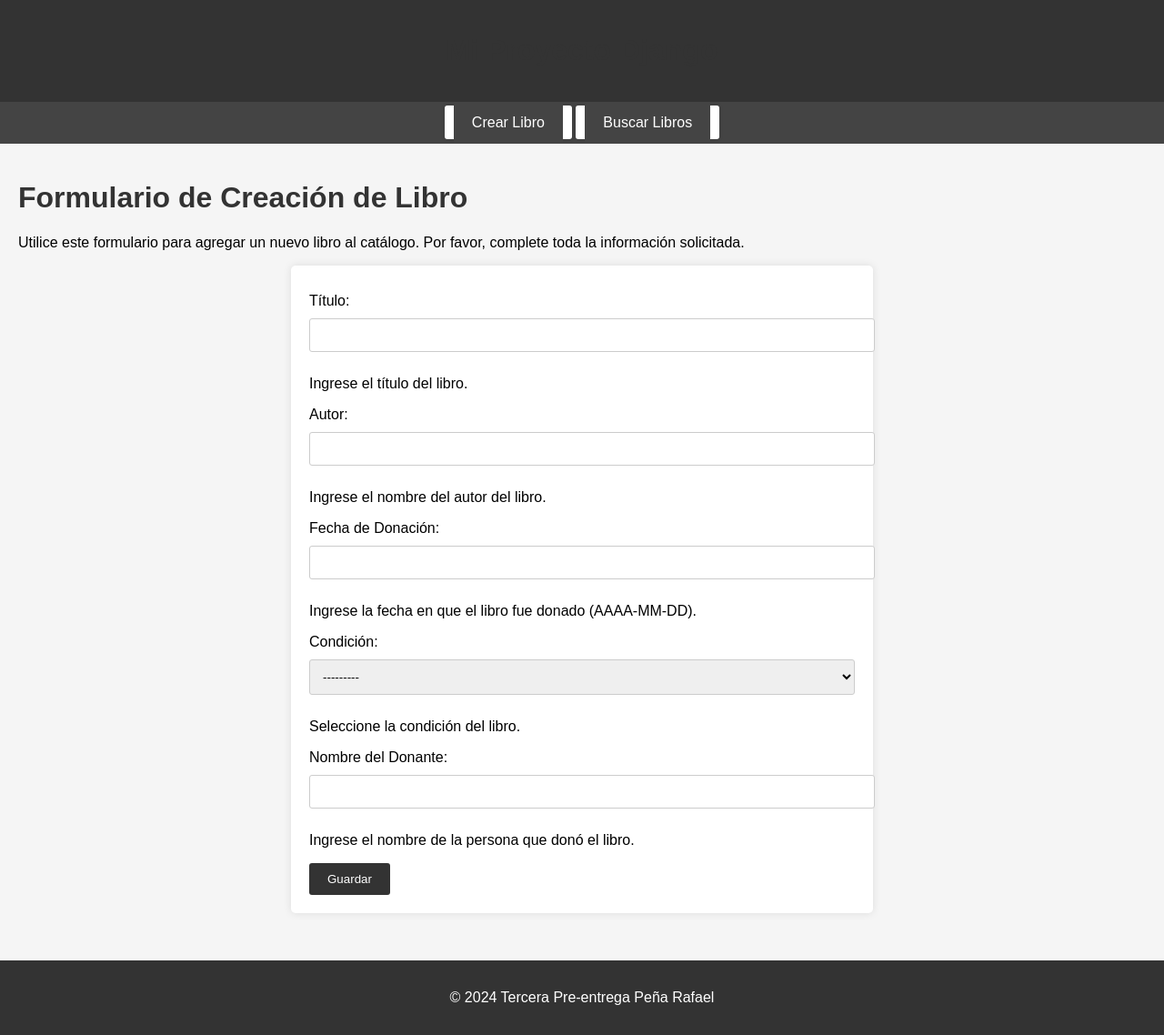
After one commit to rafaelpenablesa/Tercerapre-entrega-PenaRafael, a Django app: page /biblioteca/crear_libro/ in a window 1280 px wide. The commit adds this page. Shown: the whole page at 91% size. Run offline with Django 5.2, Linux system fonts and the light colour scheme.

Commit message:
cambios de diseño, amañir mensaje de exito

```diff
--- a/Tercera_preentrega_penaRafael/biblioteca/formularios.py
+++ b/Tercera_preentrega_penaRafael/biblioteca/formularios.py
@@ -9,7 +9,7 @@ class AutorForm(forms.ModelForm):
 class LibroForm(forms.ModelForm):
     class Meta:
         model = Libro
-        fields = '__all__'
+        fields = ['titulo', 'autor', 'fecha_donacion', 'condicion', 'nombre_donante']
 
 class EditorialForm(forms.ModelForm):
     class Meta:
--- a/Tercera_preentrega_penaRafael/biblioteca/models.py
+++ b/Tercera_preentrega_penaRafael/biblioteca/models.py
@@ -10,8 +10,15 @@ class Autor(models.Model):
 
 class Libro(models.Model):
     titulo = models.CharField(max_length=200)
-    autor = models.ForeignKey(Autor, on_delete=models.CASCADE)
-    fecha_publicacion = models.DateField()
+    autor = models.CharField(max_length=200)
+    fecha_donacion = models.DateField()
+    CONDICION_CHOICES = [
+        ('mala', 'Mala'),
+        ('buena', 'Buena'),
+        ('excelente', 'Excelente'),
+    ]
+    condicion = models.CharField(max_length=10, choices=CONDICION_CHOICES)
+    nombre_donante = models.CharField(max_length=200)
 
     def __str__(self):
         return self.titulo
--- a/Tercera_preentrega_penaRafael/biblioteca/plantillas/vistas/base.html
+++ b/Tercera_preentrega_penaRafael/biblioteca/plantillas/vistas/base.html
@@ -12,7 +12,7 @@
     </header>
     <nav>
         <ul>
-            <li><a href="{% url 'crear_autor' %}">Crear Autor</a></li>
+            <li><a href="{% url 'crear_libro' %}">Crear Libro</a></li>
             <li><a href="{% url 'buscar' %}">Buscar Libros</a></li>
         </ul>
     </nav>
--- a/Tercera_preentrega_penaRafael/biblioteca/plantillas/vistas/buscar.html
+++ b/Tercera_preentrega_penaRafael/biblioteca/plantillas/vistas/buscar.html
@@ -1,6 +1,6 @@
 {% extends 'vistas/base.html' %}
 
-{% block title %}Buscar{% endblock %}
+{% block title %}Buscar Libros{% endblock %}
 
 {% block content %}
 <h1>Buscar Libros</h1>
--- /dev/null
+++ b/Tercera_preentrega_penaRafael/biblioteca/plantillas/vistas/formulario_libro.html
@@ -0,0 +1,45 @@
+{% extends 'vistas/base.html' %}
+
+{% block title %}Formulario de Creación de Libro{% endblock %}
+
+{% block content %}
+<h1>Formulario de Creación de Libro</h1>
+{% if messages %}
+    <div>
+        {% for message in messages %}
+            <div class="alert alert-{{ message.tags }}">{{ message }}</div>
+        {% endfor %}
+    </div>
+{% endif %}
+<p>Utilice este formulario para agregar un nuevo libro al catálogo. Por favor, complete toda la información solicitada.</p>
+
+<form method="post">
+    {% csrf_token %}
+    <div>
+        <label for="id_titulo">Título:</label>
+        {{ form.titulo }}
+        <p>Ingrese el título del libro.</p>
+    </div>
+    <div>
+        <label for="id_autor">Autor:</label>
+        {{ form.autor }}
+        <p>Ingrese el nombre del autor del libro.</p>
+    </div>
+    <div>
+        <label for="id_fecha_donacion">Fecha de Donación:</label>
+        {{ form.fecha_donacion }}
+        <p>Ingrese la fecha en que el libro fue donado (AAAA-MM-DD).</p>
+    </div>
+    <div>
+        <label for="id_condicion">Condición:</label>
+        {{ form.condicion }}
+        <p>Seleccione la condición del libro.</p>
+    </div>
+    <div>
+        <label for="id_nombre_donante">Nombre del Donante:</label>
+        {{ form.nombre_donante }}
+        <p>Ingrese el nombre de la persona que donó el libro.</p>
+    </div>
+    <button type="submit">Guardar</button>
+</form>
+{% endblock %}
--- a/Tercera_preentrega_penaRafael/biblioteca/static/biblioteca/styles.css
+++ b/Tercera_preentrega_penaRafael/biblioteca/static/biblioteca/styles.css
@@ -3,6 +3,9 @@ body {
     background-color: #f5f5f5;
     margin: 0;
     padding: 0;
+    display: flex;
+    flex-direction: column;
+    min-height: 100vh;
 }
 
 header {
@@ -44,7 +47,9 @@ nav ul li a:hover {
 }
 
 main {
+    flex: 1;
     padding: 20px;
+    overflow: auto;
 }
 
 footer {
@@ -52,8 +57,7 @@ footer {
     color: #fff;
     text-align: center;
     padding: 1em 0;
-    position: fixed;
-    bottom: 0;
+    position: relative;
     width: 100%;
 }
 
@@ -64,6 +68,7 @@ form {
     box-shadow: 0 0 10px rgba(0, 0, 0, 0.1);
     max-width: 600px;
     margin: auto;
+    margin-bottom: 2em; /* Asegurar suficiente margen para el scroll */
 }
 
 form h1 {
@@ -112,3 +117,9 @@ ul li {
     border-radius: 3px;
     box-shadow: 0 0 5px rgba(0, 0, 0, 0.1);
 }
+
+/* Para permitir el scroll en el contenido principal */
+html, body {
+    overflow: auto;
+    height: 100%;
+}
--- a/Tercera_preentrega_penaRafael/biblioteca/urls.py
+++ b/Tercera_preentrega_penaRafael/biblioteca/urls.py
@@ -2,6 +2,6 @@ from django.urls import path
 from . import views
 
 urlpatterns = [
-    path('crear_autor/', views.crear_autor, name='crear_autor'),
+    path('crear_libro/', views.crear_libro, name='crear_libro'),
     path('buscar/', views.buscar, name='buscar'),
 ]
--- a/Tercera_preentrega_penaRafael/biblioteca/views.py
+++ b/Tercera_preentrega_penaRafael/biblioteca/views.py
@@ -1,16 +1,18 @@
 from django.shortcuts import render, redirect
-from .models import Autor, Libro, Editorial
-from .formularios import AutorForm, LibroForm, EditorialForm, BuscarForm
+from .models import Libro
+from .formularios import LibroForm, BuscarForm
+from django.contrib import messages
 
-def crear_autor(request):
+def crear_libro(request):
     if request.method == "POST":
-        form = AutorForm(request.POST)
+        form = LibroForm(request.POST)
         if form.is_valid():
             form.save()
-            return redirect('crear_autor')
+            messages.success(request, '¡Gracias por Donar tu libro!')
+            return redirect('crear_libro')
     else:
-        form = AutorForm()
-    return render(request, 'vistas/formulario.html', {'form': form})
+        form = LibroForm()
+    return render(request, 'vistas/formulario_libro.html', {'form': form})
 
 def buscar(request):
     if request.method == "GET":
```
Also changed, not shown: Tercera_preentrega_penaRafael/Tercera_preentrega_penaRafael/settings.py (+10 -0 lines), Tercera_preentrega_penaRafael/biblioteca/plantillas/vistas/formulario.html (deleted, +0 -12 lines), Tercera_preentrega_penaRafael/biblioteca/plantillas/vistas/resultados.html (+8 -6 lines), Tercera_preentrega_penaRafael/Tercera_preentrega_penaRafael/urls.py (line endings or trailing spaces), Tercera_preentrega_penaRafael/biblioteca/migrations/0002_rename_fecha_publicacion_libro_fecha_donacion_and_more.py (added), Tercera_preentrega_penaRafael/db.sqlite3.
